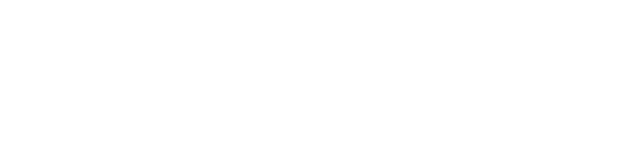
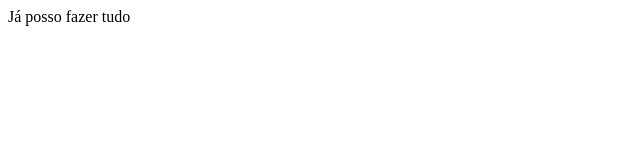
Before and after one commit to elsoningles28/gitfinal, a plain HTML site: page elson.html in a window 1280 px wide. Shown: the whole page, without its empty margins (0-640 px from the left). Drawn offline with Linux system fonts and the light colour scheme.

Commit message:
Terminei a pagina elson

```diff
--- a/elson.html
+++ b/elson.html
@@ -6,6 +6,7 @@
     <title>Esta é a pagina do Elson </title>
 </head>
 <body>
+    Já posso fazer tudo
 
 </body>
 </html>
```
